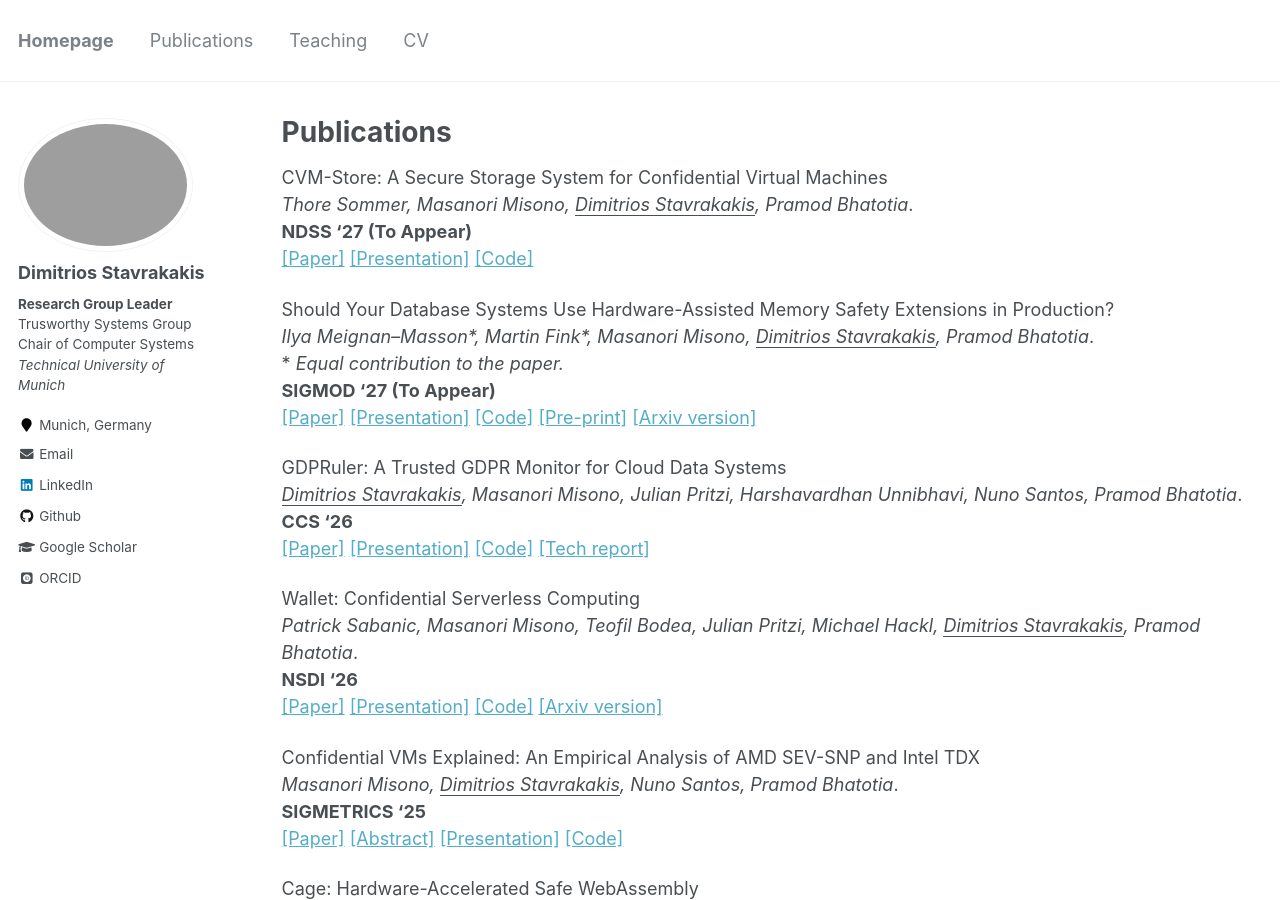
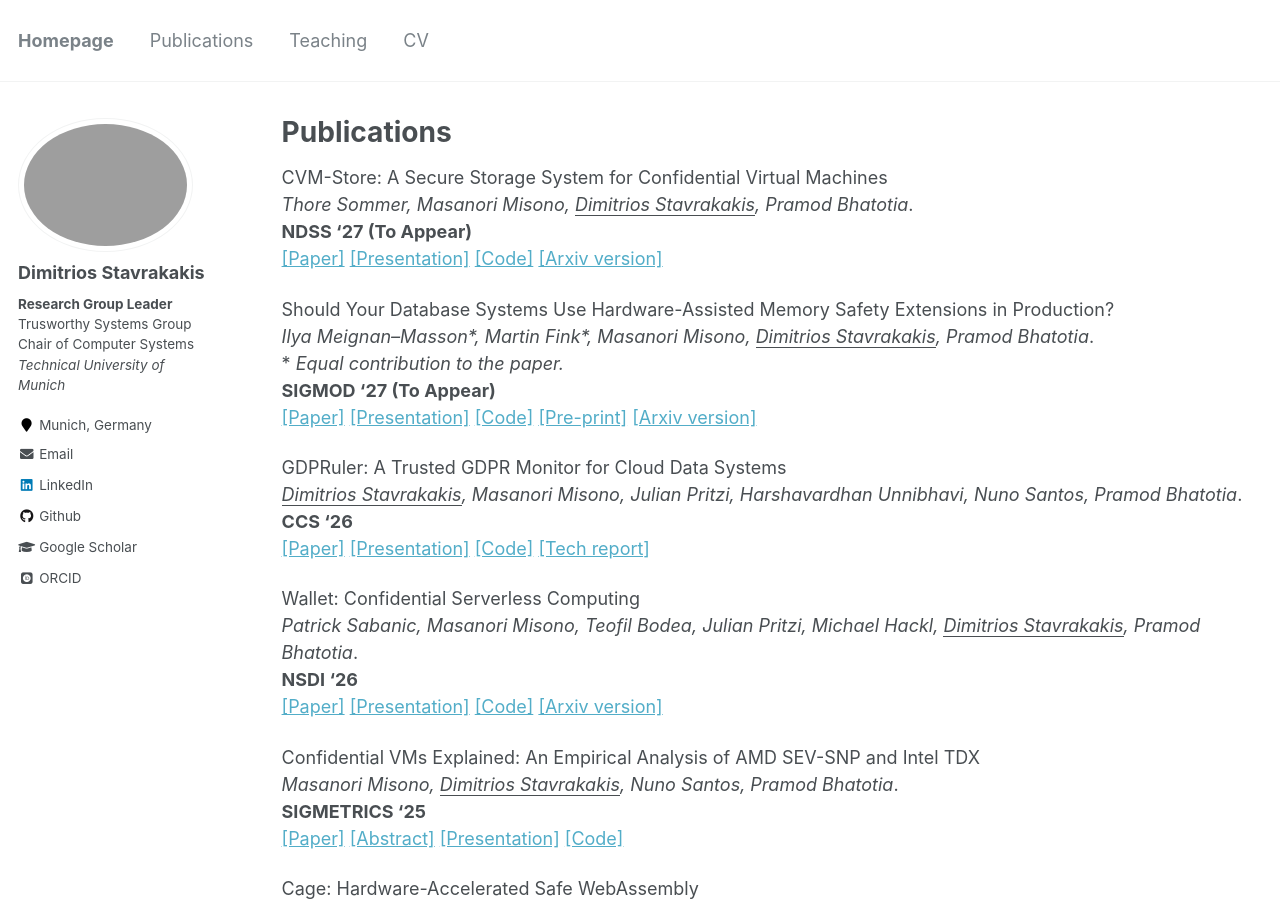
Before and after one commit to dimstav23/dimstav23.github.io, a Jekyll site: the page built from _pages/publications.md, in a window 1280 px wide and 900 px high. Built offline with Jekyll 4.4.1, drawn with Linux system fonts in a browser that asks for light colours; some web fonts are replaced.

Commit message:
update cvm store links
Signed-off-by: Dimitris <dimstav23@gmail.com>

```diff
--- a/_pages/publications.md
+++ b/_pages/publications.md
@@ -18,7 +18,7 @@ author_profile: true
 CVM-Store: A Secure Storage System for Confidential Virtual Machines \
 _Thore Sommer, Masanori Misono, <ins>Dimitrios Stavrakakis</ins>, Pramod Bhatotia_. \
 __NDSS '27 (To Appear)__ \
-[[Paper]](https://dimstav23.github.io/publications) [[Presentation]](https://dimstav23.github.io/publications) [[Code]](https://github.com/TUM-DSE/CVM-Store-NDSS27)
+[[Paper]](https://dse.in.tum.de/wp-content/uploads/2026/10/main-camera-ready.pdf) [[Presentation]](https://dimstav23.github.io/publications) [[Code]](https://zenodo.org/records/23703217) [[Arxiv version]](https://arxiv.org/abs/2610.34560)
 
 Should Your Database Systems Use Hardware-Assisted Memory Safety Extensions in Production? \
 _Ilya Meignan–Masson\*, Martin Fink\*, Masanori Misono, <ins>Dimitrios Stavrakakis</ins>, Pramod Bhatotia_. \
```
Also changed, not shown: _pages/cv.md (+1 -1 lines).
